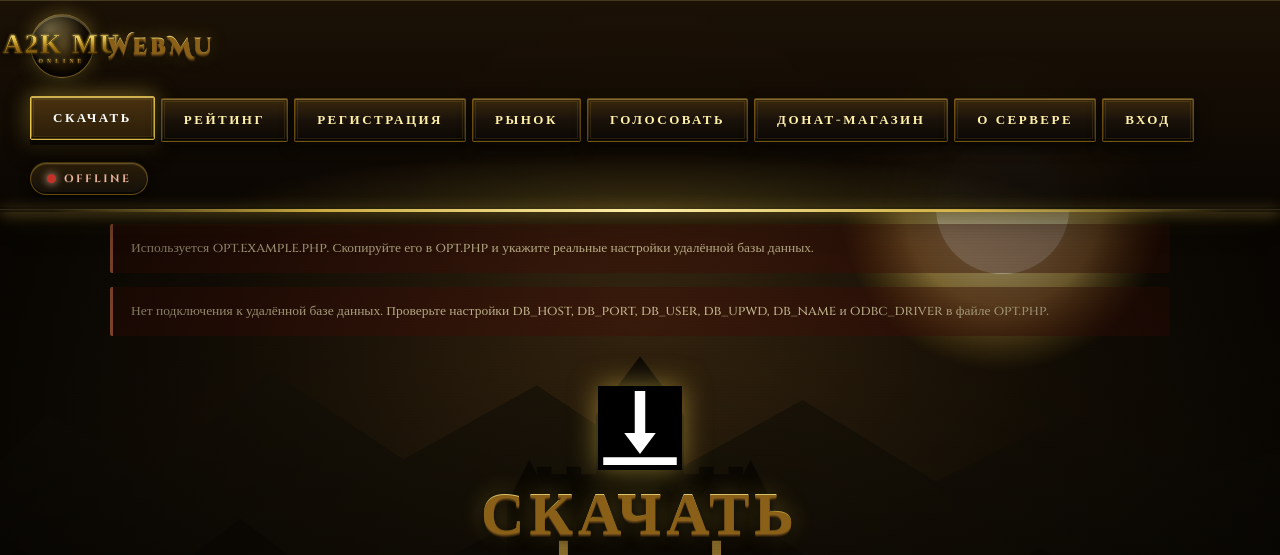
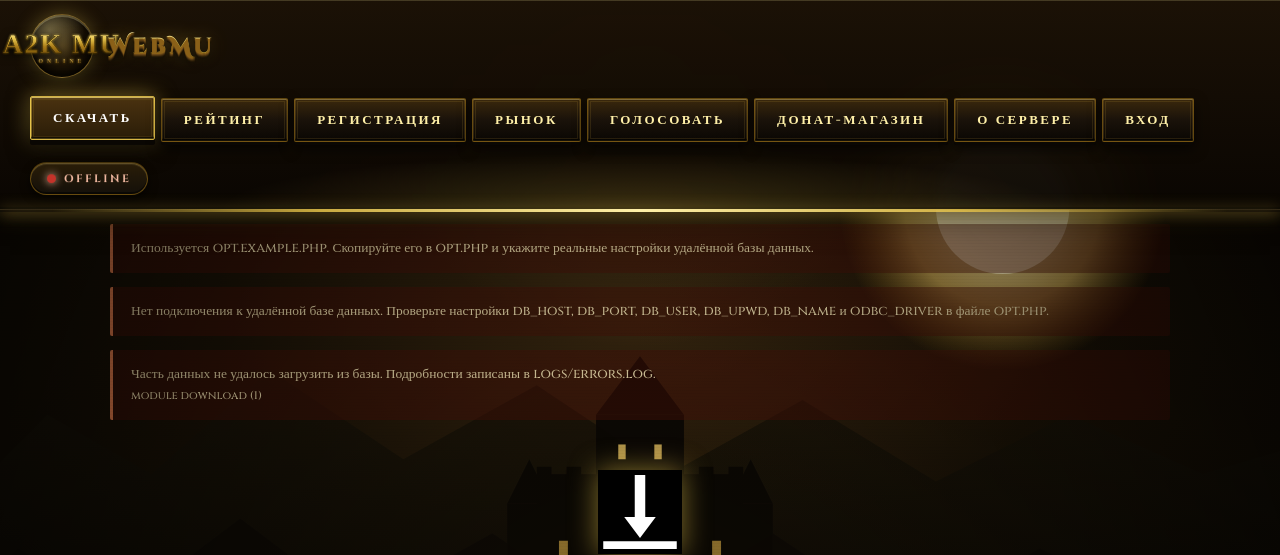
Before and after one commit to MamaSpalil/WebMu, a PHP site: page /forum/index.php?m=download in a window 1280 px wide. Shown: the top 555 px of the page. Run offline with PHP 8.4, Linux system fonts and the light colour scheme.

Commit message:
Add centralized per-module error logging with DB-failure UI notice
Agent-Logs-Url: https://github.com/MamaSpalil/WebMu/sessions/ccf1029d-a89a-44e6-b5b1-72c0377ceae7

Co-authored-by: MamaSpalil <134442632+MamaSpalil@users.noreply.github.com>

```diff
--- a/core/db.php
+++ b/core/db.php
@@ -166,6 +166,9 @@ function db_set_error($msg)
     }
     $config["__db_connection_error"] = (string)$msg;
     db_log($config["__db_connection_error"]);
+    if (function_exists("err_db")) {
+        err_db("connection: " . $config["__db_connection_error"]);
+    }
 }
 
 /** Return the last connection error without opening a new connection. */
@@ -196,7 +199,9 @@ function db_query($sql, array $args = [])
     }
     $stmt = @odbc_prepare($c, $sql);
     if (!$stmt) {
-        db_log("prepare failed: " . odbc_errormsg($c) . " | SQL: " . $sql);
+        $msg = odbc_errormsg($c);
+        db_log("prepare failed: " . $msg . " | SQL: " . $sql);
+        if (function_exists("err_db")) err_db("prepare failed: " . $msg, $sql, $args);
         return false;
     }
     // odbc_execute requires every bound parameter to be a string —
@@ -207,7 +212,9 @@ function db_query($sql, array $args = [])
     }
     $ok = @odbc_execute($stmt, $bound);
     if (!$ok) {
-        db_log("execute failed: " . odbc_errormsg($c) . " | SQL: " . $sql);
+        $msg = odbc_errormsg($c);
+        db_log("execute failed: " . $msg . " | SQL: " . $sql);
+        if (function_exists("err_db")) err_db("execute failed: " . $msg, $sql, $args);
         return false;
     }
     return $stmt;
--- /dev/null
+++ b/core/errors.php
@@ -0,0 +1,244 @@
+<?php
+// =====================================================================
+//  Centralized per-request error subsystem.
+//
+//  All site code should report failures through err_log() / err_db() so
+//  that:
+//    * every error lands in logs/errors.log as a structured line,
+//    * the active module/widget is recorded next to each error,
+//    * the header template can display a single user-visible notice
+//      summarising which modules failed to export data from the DB
+//      (with full details when $config["debug"] = 1).
+//
+//  Conventions:
+//    * Bound query parameters are NEVER logged — they may contain
+//      passwords / PINs from form submissions.
+//    * Errors are kept in $config["__errors"] for the current request and
+//      are read back by err_collected() / err_summary() in templates.
+// =====================================================================
+if (!defined("insite")) die("no access");
+
+/**
+ * Initialise per-request state and register PHP error / exception
+ * handlers. Safe to call once from core/init.php.
+ */
+function err_init()
+{
+    global $config;
+
+    if (!isset($config["__errors"]) || !is_array($config["__errors"])) {
+        $config["__errors"] = [];
+    }
+    if (!isset($config["__err_ctx"]) || !is_array($config["__err_ctx"])) {
+        $config["__err_ctx"] = [];
+    }
+
+    // Make sure the log directory exists; fall back to the system temp dir
+    // if logs/ is not writable so logging still works.
+    $logs = $config["__logs"] ?? "";
+    if ($logs !== "" && !is_dir($logs)) {
+        @mkdir($logs, 0775, true);
+    }
+    if ($logs === "" || !is_writable($logs)) {
+        $config["__logs"] = sys_get_temp_dir();
+    }
+
+    set_error_handler("err_php_handler");
+    set_exception_handler("err_exception_handler");
+    register_shutdown_function("err_fatal_handler");
+}
+
+/**
+ * Push a context entry (e.g. the active module or widget name) so that
+ * any error logged while it is on top of the stack is attributed to it.
+ *   $type — short kind: "module", "widget", "callback", ...
+ *   $name — short identifier (a-z0-9_).
+ */
+function err_push_context($name, $type = "module")
+{
+    global $config;
+    $config["__err_ctx"][] = [
+        "type" => preg_replace('~[^a-z0-9_]~i', '', (string)$type) ?: "module",
+        "name" => preg_replace('~[^a-z0-9_./-]~i', '', (string)$name) ?: "(unknown)",
+    ];
+}
+
+/** Pop the most recently pushed context. */
+function err_pop_context()
+{
+    global $config;
+    if (!empty($config["__err_ctx"])) {
+        array_pop($config["__err_ctx"]);
+    }
+}
+
+/** Return the current top-of-stack context or a "global" fallback. */
+function err_current_context()
+{
+    global $config;
+    $stack = $config["__err_ctx"] ?? [];
+    if (!$stack) {
+        return ["type" => "global", "name" => "global"];
+    }
+    return end($stack);
+}
+
+/**
+ * Record an error.
+ *   $kind    — short category: "db", "php", "exception", "module", ...
+ *   $message — human-readable message.
+ *   $extra   — optional associative array of extra fields (e.g. ["sql"=>...]).
+ *              MUST NOT contain bound query parameter values.
+ */
+function err_log($kind, $message, array $extra = [])
+{
+    global $config;
+
+    $ctx = err_current_context();
+    $entry = [
+        "ts"      => date("Y-m-d H:i:s"),
+        "kind"    => (string)$kind,
+        "context" => $ctx,
+        "message" => (string)$message,
+        "extra"   => $extra,
+    ];
+
+    // In-memory copy for templates to read back during this request.
+    $config["__errors"][] = $entry;
+
+    // Append a single JSON line for offline analysis.
+    $logs = $config["__logs"] ?? sys_get_temp_dir();
+    $line = json_encode([
+        "ts"      => $entry["ts"],
+        "kind"    => $entry["kind"],
+        "ctx"     => $ctx["type"] . ":" . $ctx["name"],
+        "uri"     => $_SERVER["REQUEST_URI"] ?? "",
+        "ip"      => $_SERVER["REMOTE_ADDR"] ?? "",
+        "message" => $entry["message"],
+        "extra"   => $entry["extra"],
+    ], JSON_UNESCAPED_UNICODE | JSON_UNESCAPED_SLASHES);
+    if ($line === false) {
+        $line = "[" . $entry["ts"] . "] " . $entry["kind"] . " " . $entry["message"];
+    }
+    @file_put_contents($logs . "/errors.log", $line . "\n", FILE_APPEND | LOCK_EX);
+}
+
+/**
+ * Convenience wrapper for errors that occurred while talking to the
+ * database. SQL is recorded; bound parameter values are deliberately
+ * not, since they can contain user secrets (passwords, PINs, e-mails).
+ */
+function err_db($message, $sql = null, array $bound = [])
+{
+    $extra = [];
+    if ($sql !== null && $sql !== "") {
+        // Collapse whitespace so the log line stays readable.
+        $extra["sql"] = preg_replace('~\s+~', ' ', trim((string)$sql));
+    }
+    if (!empty($bound)) {
+        // Record only the number of parameters, never their values.
+        $extra["param_count"] = count($bound);
+    }
+    err_log("db", $message, $extra);
+}
+
+/** Return all errors collected during the current request, optionally filtered. */
+function err_collected($kind = null)
+{
+    global $config;
+    $all = $config["__errors"] ?? [];
+    if ($kind === null) return $all;
+    $kind = (string)$kind;
+    return array_values(array_filter($all, function ($e) use ($kind) {
+        return ($e["kind"] ?? "") === $kind;
+    }));
+}
+
+/**
+ * Group collected errors by context for compact display in templates.
+ * Returns: [ "module:ranking" => ["count"=>N, "type"=>..., "name"=>..., "kinds"=>[...]], ... ]
+ */
+function err_summary($kind = null)
+{
+    $out = [];
+    foreach (err_collected($kind) as $e) {
+        $ctx = $e["context"] ?? ["type" => "global", "name" => "global"];
+        $key = $ctx["type"] . ":" . $ctx["name"];
+        if (!isset($out[$key])) {
+            $out[$key] = [
+                "type"  => $ctx["type"],
+                "name"  => $ctx["name"],
+                "count" => 0,
+                "kinds" => [],
+            ];
+        }
+        $out[$key]["count"]++;
+        $k = $e["kind"] ?? "?";
+        $out[$key]["kinds"][$k] = ($out[$key]["kinds"][$k] ?? 0) + 1;
+    }
+    return $out;
+}
+
+/** True if any error of the given kind (or any kind) was logged this request. */
+function err_has($kind = null)
+{
+    return !empty(err_collected($kind));
+}
+
+// ---- PHP-level handlers --------------------------------------------------
+
+/**
+ * Convert non-fatal PHP errors / warnings / notices into err_log() entries.
+ * Returning false lets PHP run its normal error handler too (so display_errors
+ * still works under debug). Errors silenced with @ are skipped.
+ */
+function err_php_handler($severity, $message, $file = "", $line = 0)
+{
+    // Respect @-suppression and the configured error_reporting() mask.
+    if (!(error_reporting() & $severity)) return false;
+
+    $map = [
+        E_ERROR             => "error",
+        E_WARNING           => "warning",
+        E_PARSE             => "parse",
+        E_NOTICE            => "notice",
+        E_CORE_ERROR        => "error",
+        E_CORE_WARNING      => "warning",
+        E_COMPILE_ERROR     => "error",
+        E_COMPILE_WARNING   => "warning",
+        E_USER_ERROR        => "error",
+        E_USER_WARNING      => "warning",
+        E_USER_NOTICE       => "notice",
+        E_RECOVERABLE_ERROR => "error",
+        E_DEPRECATED        => "deprecated",
+        E_USER_DEPRECATED   => "deprecated",
+    ];
+    $level = $map[$severity] ?? "error";
+    err_log("php", "PHP " . $level . ": " . $message, [
+        "file" => $file,
+        "line" => (int)$line,
+    ]);
+    return false;
+}
+
+/** Last-resort handler for uncaught exceptions. */
+function err_exception_handler($e)
+{
+    err_log("exception", get_class($e) . ": " . $e->getMessage(), [
+        "file" => $e->getFile(),
+        "line" => $e->getLine(),
+    ]);
+}
+
+/** Capture fatal errors that bypass set_error_handler(). */
+function err_fatal_handler()
+{
+    $e = error_get_last();
+    if (!$e) return;
+    $fatal = [E_ERROR, E_PARSE, E_CORE_ERROR, E_COMPILE_ERROR, E_USER_ERROR];
+    if (!in_array($e["type"], $fatal, true)) return;
+    err_log("php", "PHP fatal: " . ($e["message"] ?? ""), [
+        "file" => $e["file"] ?? "",
+        "line" => (int)($e["line"] ?? 0),
+    ]);
+}
--- a/core/init.php
+++ b/core/init.php
@@ -53,6 +53,8 @@ if (session_status() === PHP_SESSION_NONE) {
 
 // ---- core modules ------------------------------------------------------
 require $config["__core"] . "/helpers.php";
+require $config["__core"] . "/errors.php";
+err_init();
 require $config["__core"] . "/lang.php";
 require $config["__core"] . "/db.php";
 require $config["__core"] . "/auth.php";
--- a/index.php
+++ b/index.php
@@ -30,6 +30,10 @@ if (in_array($m, $state_changing, true) && $_SERVER["REQUEST_METHOD"] === "POST"
     }
 }
 
+// Tag all errors logged from inside the module with the route name so the
+// header notice can tell the user which page failed to read from the DB.
+err_push_context($m, "module");
+
 switch ($m) {
     case "home":            require __DIR__ . "/modules/home.php";            break;
     case "registration":    require __DIR__ . "/modules/registration.php";    break;
--- a/lang/eng.php
+++ b/lang/eng.php
@@ -25,6 +25,9 @@ return [
     "form.required"    => "Please fill in every required field.",
     "db.config_example"=> "opt.example.php is being used. Copy it to opt.php and enter the real remote database settings.",
     "db.connection_error" => "No connection to the remote database. Check db_host, db_port, db_user, db_upwd, db_name and odbc_driver in opt.php.",
+    "errors.db_failed" => "Some data could not be loaded from the database. See logs/errors.log for details.",
+    "errors.module_failed" => "Module finished with an error.",
+    "errors.details" => "Show details",
 
     "reg.title"        => "Create Account",
     "reg.success"      => "Account created! Welcome to the continent.",
--- a/lang/rus.php
+++ b/lang/rus.php
@@ -29,6 +29,9 @@ return [
     "form.required"    => "Заполните все обязательные поля.",
     "db.config_example"=> "Используется opt.example.php. Скопируйте его в opt.php и укажите реальные настройки удалённой базы данных.",
     "db.connection_error" => "Нет подключения к удалённой базе данных. Проверьте настройки db_host, db_port, db_user, db_upwd, db_name и odbc_driver в файле opt.php.",
+    "errors.db_failed" => "Часть данных не удалось загрузить из базы. Подробности записаны в logs/errors.log.",
+    "errors.module_failed" => "Модуль завершился с ошибкой.",
+    "errors.details" => "Показать подробности",
 
     // registration
     "reg.title"        => "Создать аккаунт",
--- a/themes/ex/header.tpl.php
+++ b/themes/ex/header.tpl.php
@@ -84,3 +84,48 @@
         </p>
     </div>
 <?php endif; ?>
+
+<?php
+// Per-module error summary — surfaces failures that happened while a
+// module/widget was trying to read data from the database. Always shows
+// a short notice; full SQL + ODBC text only when $config["debug"] = 1.
+$__err_summary = function_exists("err_summary") ? err_summary("db") : [];
+// Filter out the global connection error already shown above.
+$__err_module_groups = [];
+foreach ($__err_summary as $__k => $__g) {
+    if (($__g["type"] ?? "") === "global") continue;
+    $__err_module_groups[$__k] = $__g;
+}
+if (!empty($__err_module_groups)):
+    $__err_all = function_exists("err_collected") ? err_collected("db") : [];
+?>
+    <div class="flash-stack">
+        <p class="note warn">
+            <?= h(lang("errors.db_failed")) ?>
+            <?php
+            $__labels = [];
+            foreach ($__err_module_groups as $__g) {
+                $__labels[] = h($__g["type"] . " " . $__g["name"]) . " (" . (int)$__g["count"] . ")";
+            }
+            ?>
+            <br><small><?= implode(", ", $__labels) ?></small>
+            <?php if (!empty($config["debug"]) && !empty($__err_all)): ?>
+                <details style="margin-top:8px">
+                    <summary><?= h(lang("errors.details")) ?></summary>
+                    <ol style="margin:6px 0 0 18px;padding:0">
+                        <?php foreach ($__err_all as $__e):
+                            if (($__e["context"]["type"] ?? "") === "global") continue; ?>
+                            <li style="margin-bottom:6px">
+                                <code><?= h(($__e["context"]["type"] ?? "") . ":" . ($__e["context"]["name"] ?? "")) ?></code>
+                                — <?= h($__e["message"] ?? "") ?>
+                                <?php if (!empty($__e["extra"]["sql"])): ?>
+                                    <br><code style="display:block;white-space:pre-wrap;word-break:break-all"><?= h($__e["extra"]["sql"]) ?></code>
+                                <?php endif; ?>
+                            </li>
+                        <?php endforeach; ?>
+                    </ol>
+                </details>
+            <?php endif; ?>
+        </p>
+    </div>
+<?php endif; ?>
```
Also changed, not shown: modules/home.php (+16 -4 lines).
